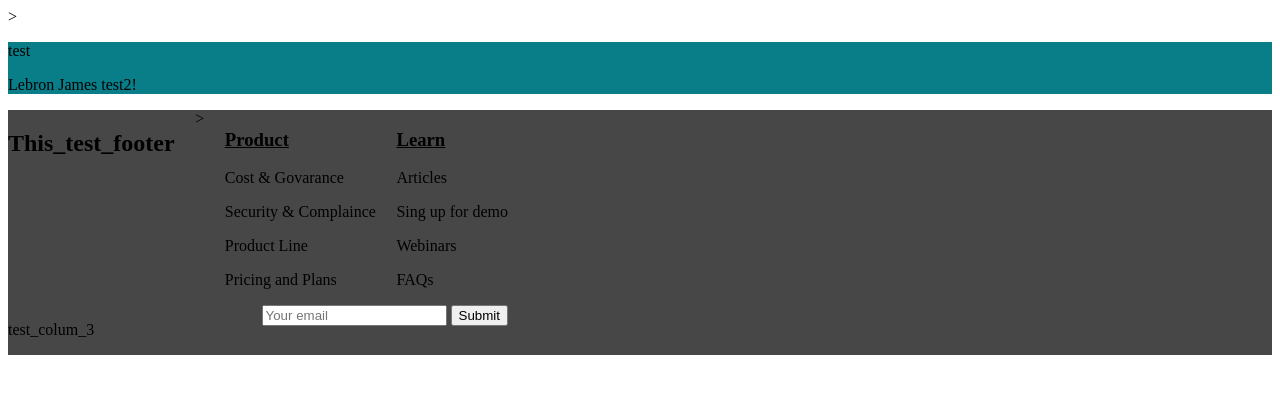
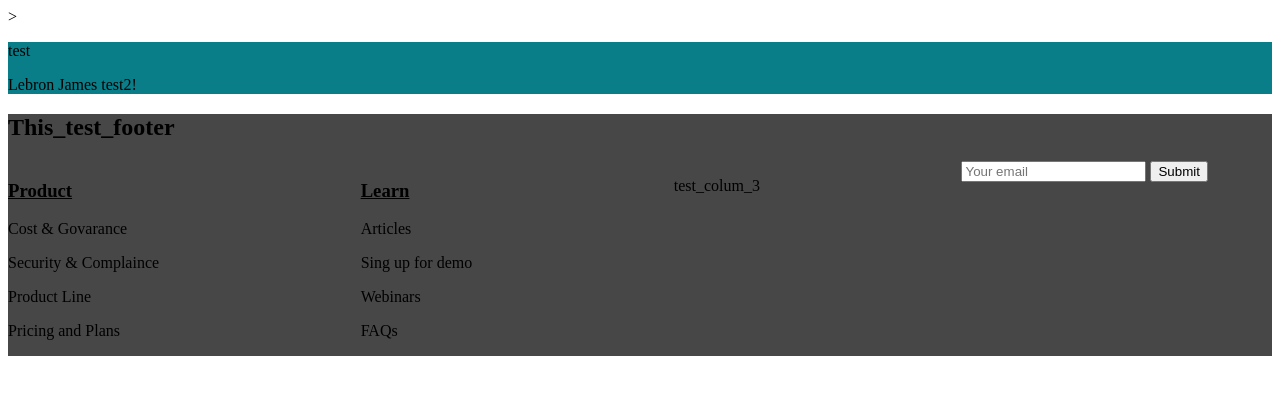
Before and after one commit to MasonTwoK/MasonTwok.github.io, a plain HTML site: page Project_1/Pages/index.html in a window 1280 px wide. Drawn offline with Linux system fonts and the light colour scheme.

Commit message:
minor_bug_fix

```diff
--- a/Project_1/Pages/index.html
+++ b/Project_1/Pages/index.html
@@ -18,8 +18,8 @@
 					<p>Lebron James test2!</p>
 			</main>
 			<footer>
+				<H2>This_test_footer</H2>
 				<div class="footer_colums">
-					<H2>This_test_footer</H2>>
 					<div class="colum_1">
 						<h3><u>Product</u></h3>
 						<p>Cost & Govarance</p>
--- a/Project_1/Pages/styles.css
+++ b/Project_1/Pages/styles.css
@@ -15,5 +15,5 @@ footer{
     display: flex; /*for more info: https://www.w3schools.com/css/css3_flexbox.asp */
     flex-wrap: wrap; /* https://www.w3schools.com/css/css3_flexbox.asp#flex-wrap */
     justify-content: space-between;
-    max-width: 500px;
+    max-width: 1200px;
 }
```
